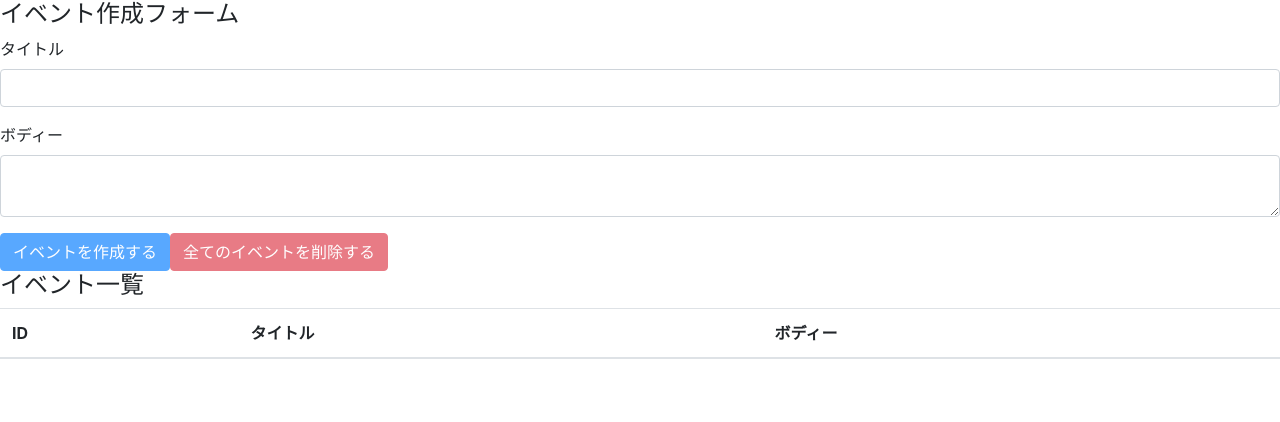
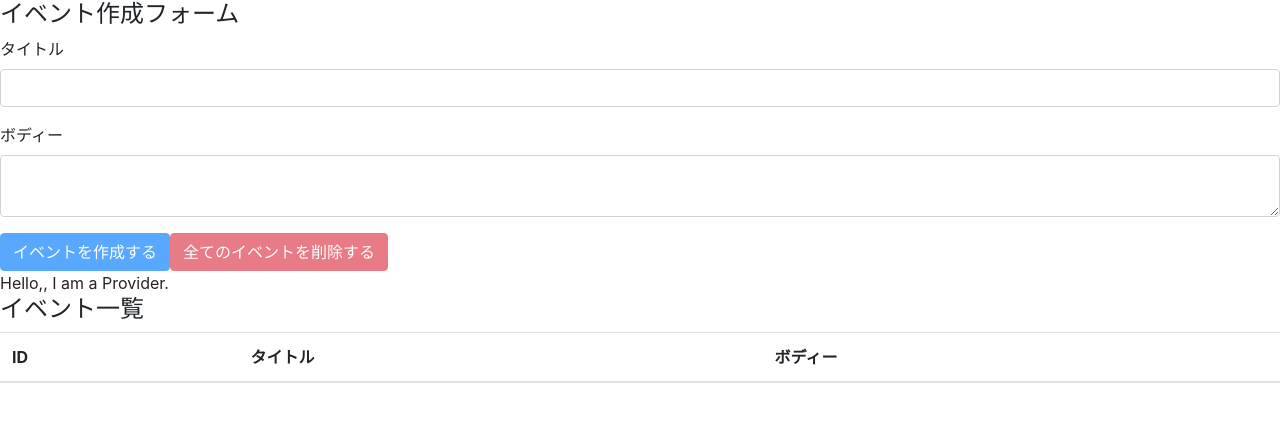
Before and after one commit to RyoHirano/react-hooks-1.0.1, a React (Create React App) app: page / in a window 1280 px wide. Shown: the top 422 px of the page. Built offline with nearby package versions, Linux system fonts and the light colour scheme.

Commit message:
feat:use context.

```diff
--- a/src/components/App.js
+++ b/src/components/App.js
@@ -4,15 +4,21 @@ import 'bootstrap/dist/css/bootstrap.min.css'
 import reducer from '../reducers'
 import EventForm from './EventForm'
 import Events from './Events.js'
+import AppContext from '../contexts/AppContext'
+
+console.log(console.log(AppContext))
 
 const App = () => {
   const [state, dispatch] = useReducer(reducer, [])
 
+
   return (
+    <AppContext.Provider value={"Hello,, I am a Provider."}>
     <div className="container-field">
       <EventForm state={state} dispatch={dispatch} />
       <Events state={state} dispatch={dispatch} />
     </div>
+    </AppContext.Provider>
   )
 }
 
--- a/src/components/EventForm.js
+++ b/src/components/EventForm.js
@@ -1,9 +1,6 @@
 import React, { useState } from 'react'
 
-import {
-  CREATE_EVENT,
-  DELETE_ALL_EVENTS
-} from '../actions'
+import { CREATE_EVENT, DELETE_ALL_EVENTS } from '../actions'
 
 const EventForm = ({ state, dispatch }) => {
   const [title, setTitle] = useState('')
--- a/src/components/Events.js
+++ b/src/components/Events.js
@@ -1,10 +1,13 @@
-import React from 'react'
+import React, {useContext} from 'react'
 
-import {DELETE_EVENT} from '../actions'
+import { DELETE_EVENT } from '../actions'
+import AppContext from '../contexts/AppContext'
 
 const Events = ({ state, dispatch }) => {
+  const value = useContext(AppContext)
   return (
     <>
+      <div>{value}</div>
       <h4>イベント一覧</h4>
       <table className="table table-hover">
         <thead>
--- a/src/contexts/AppContext.js
+++ b/src/contexts/AppContext.js
@@ -1,4 +1,4 @@
-import {createContext} from 'react'
+import { createContext } from 'react'
 
 const AppContext = createContext()
 
--- a/src/reducers/index.js
+++ b/src/reducers/index.js
@@ -1,8 +1,4 @@
-import {
-    CREATE_EVENT,
-    DELETE_ALL_EVENTS,
-    DELETE_EVENT
-} from '../actions'
+import { CREATE_EVENT, DELETE_ALL_EVENTS, DELETE_EVENT } from '../actions'
 
 const events = (state = [], action) => {
   const createEvent = () => {
```
Also changed, not shown: src/actions.js (line endings or trailing spaces).
